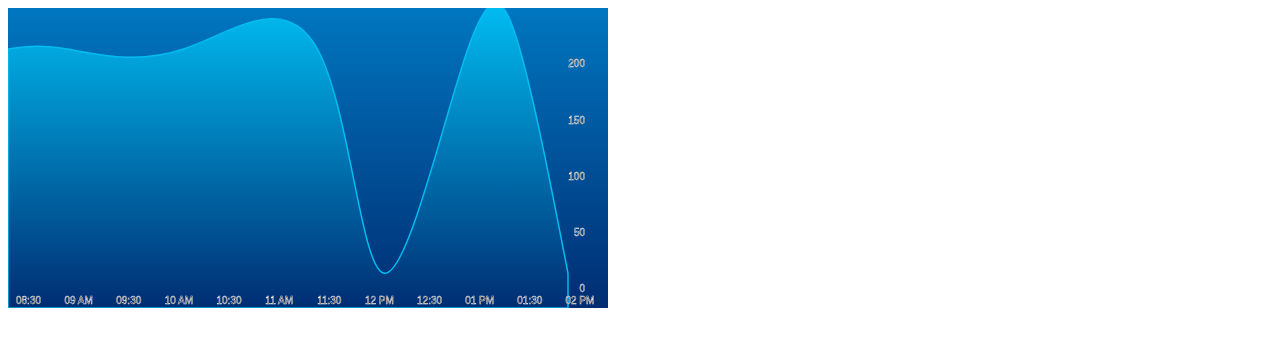
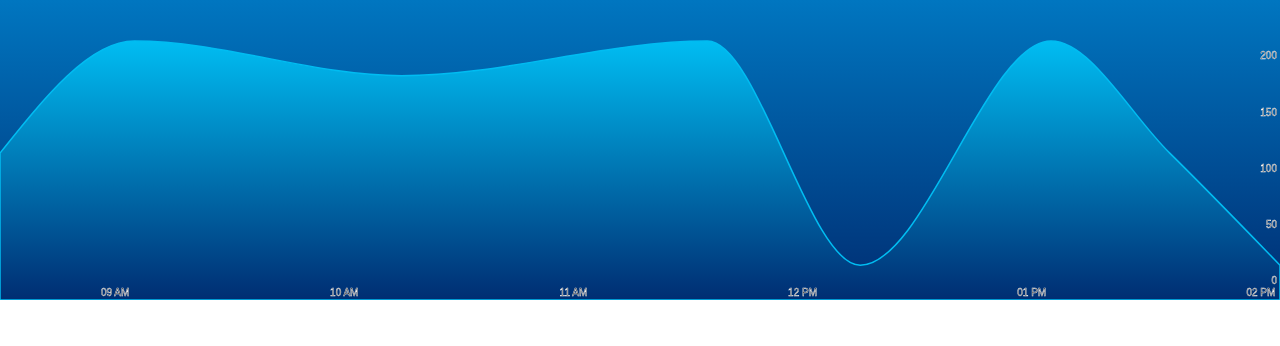
Before and after one commit to ErickMarin/d3-charts, a website: page src/html/example.html in a window 1280 px wide. Drawn offline with nearby package versions, Linux system fonts and the light colour scheme; files that its build step writes are made by us from their sources.

Commit message:
feat:lipstick: Graph resize in different screen width

```diff
--- a/src/scripts/main.js
+++ b/src/scripts/main.js
@@ -5,7 +5,7 @@ const data = [{
     "precioApertura": 230,
     "precioUltimo": 229,
     "precioMinimo": 228,
-    "precioMaximo": 231,
+    "precioMaximo": 131,
     "volumen": 10
 },
 {
@@ -21,7 +21,7 @@ const data = [{
     "precioApertura": 230,
     "precioUltimo": 231.76,
     "precioMinimo": 228,
-    "precioMaximo": 231,
+    "precioMaximo": 200,
     "volumen": 10
 },
 {
@@ -53,7 +53,7 @@ const data = [{
     "precioApertura": 230,
     "precioUltimo": 229.9,
     "precioMinimo": 228,
-    "precioMaximo": 231,
+    "precioMaximo": 131,
     "volumen": 10
 },
 {
@@ -65,15 +65,15 @@ const data = [{
     "volumen": 10
 }];
 
-const margin = {top:20, right:20, bottom:20, left:20};
+const margin = {top:20, bottom:20};
 const height = 300 - margin.top - margin.bottom;
-const width = 600 - margin.right - margin.left;
+const width = window.innerWidth;
 
 const svg = d3.select('svg')
-  .attr('width', width + margin.left + margin.right)
+  .attr('width', width)
   .attr('height', height + margin.top + margin.bottom)
   .append('g')
-  .attr('transform', 'translate(' + margin.left + ',' + margin.top + ')')
+  .attr('transform', 'translate(0,' + margin.top + ')')
   .datum(data);
 
 const es_MX = d3.timeFormatLocale({decimal: ".",thousands: ",",grouping: [3],currency: ["$", ""],dateTime: "%A, %e de %B de %Y, %X",date: "%d/%m/%Y",time: "%H:%M:%S",periods: ["AM", "PM"],days: ["domingo", "lunes", "martes", "miércoles", "jueves", "viernes", "sábado"],shortDays: ["dom", "lun", "mar", "mié", "jue", "vie", "sáb"],months: ["Enero", "Febrero", "Marzo", "Abril", "Mayo", "Junio", "Julio", "Agosto", "Septiembre", "Octubre", "Noviembre", "Diciembre"],shortMonths: ["Ene", "Feb", "Mar", "Abr", "May", "Jun", "Jul", "Ago", "Sep", "Oct", "Nov", "Dic"]});
@@ -87,6 +87,7 @@ const y = d3.scaleLinear()
   .range([height, 1]);
 
 const xAxis = d3.axisBottom()
+  .ticks(4)
   .scale(x);
 
 const yAxis = d3.axisLeft(y)
@@ -94,10 +95,10 @@ const yAxis = d3.axisLeft(y)
   .tickSize(0, -width);
 
 const area = d3.area()
-  .x(function(d) { return x(parseTime(d.fecha)); })
+  .x(function(d, i) { return x(parseTime(d.fecha)); })
   .y1(function(d) { return y(d.precioMaximo); })
   .y0(y(0))
-  .curve(d3.curveNatural);
+  .curve(d3.curveMonotoneX);
 
 
 /* Begin the iterate with data */
@@ -110,7 +111,7 @@ const dataNest = d3.nest()
 
 svg.append('path')
   .attr('class', 'area')
-  .attr('transform', 'translate(-20, 20)')
+  .attr('transform', 'translate(0, ' + margin.top + ')')
   .attr('d', area);
 
 svg.append('g')
```
Also changed, not shown: src/html/example.html (+1 -0 lines).
